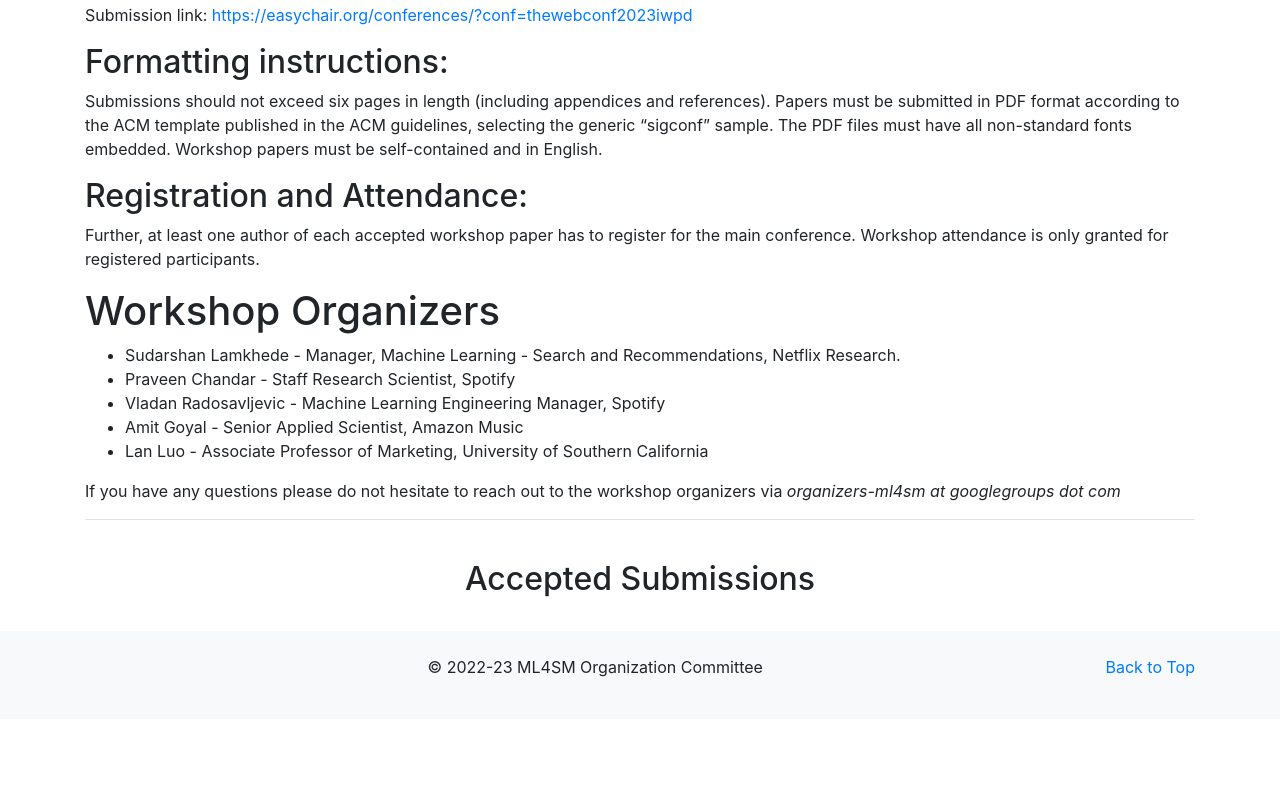
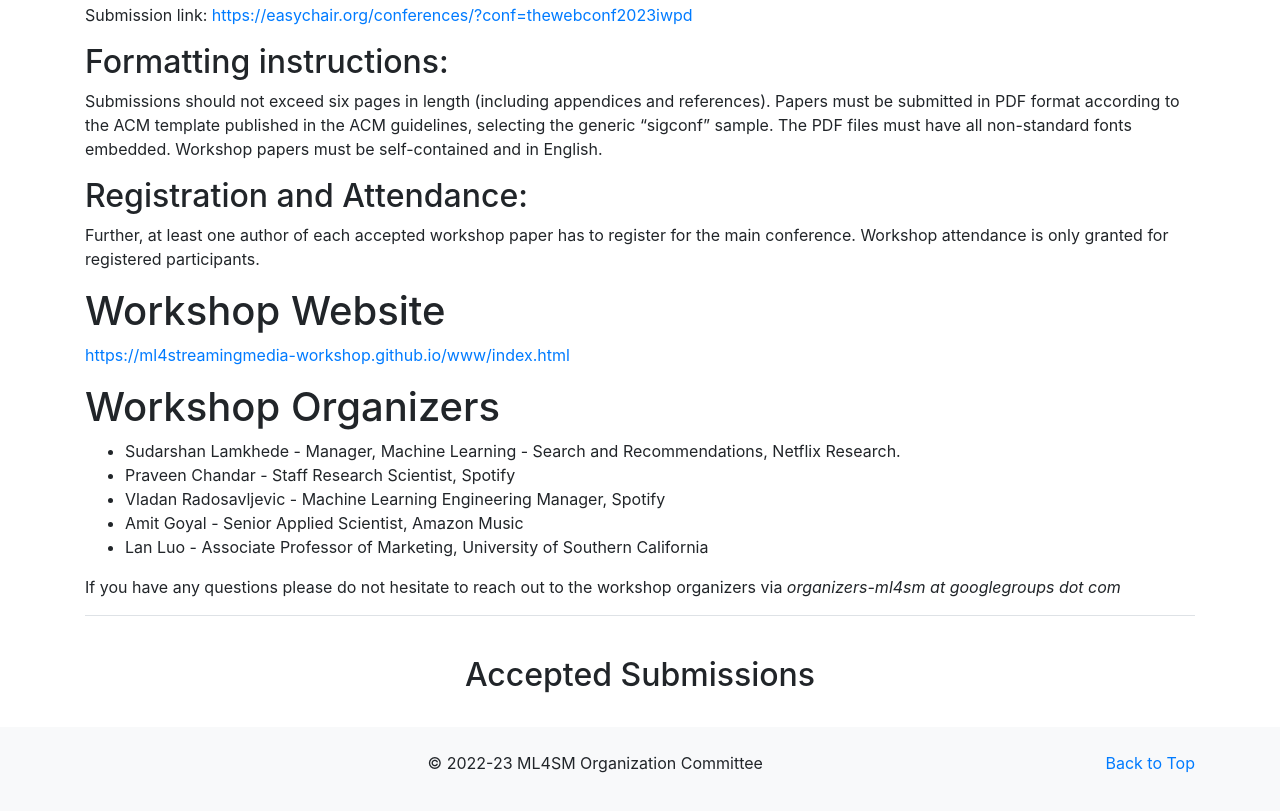
Before and after one commit to ML4StreamingMedia-Workshop/www, a website with bundled scripts: page docs/submissions.html in a window 1280 px wide. Shown: the part 2036-2847 px from the top of the page. Before the commit the page ends 2755 px from the top, so only its background shows below. Built offline with nearby package versions, Linux system fonts and the light colour scheme.

Commit message:
Added website link

```diff
--- a/docs/submissions.html
+++ b/docs/submissions.html
@@ -217,6 +217,8 @@
 <p>Submissions should not exceed six pages in length (including appendices and references). Papers must be submitted in PDF format according to the ACM template published in the ACM guidelines, selecting the generic “sigconf” sample. The PDF files must have all non-standard fonts embedded. Workshop papers must be self-contained and in English.</p>
 <h2>Registration and Attendance:</h2>
 <p>Further, at least one author of each accepted workshop paper has to register for the main conference. Workshop attendance is only granted for registered participants.</p>
+<h1>Workshop Website</h1>
+<p><a href="https://ml4streamingmedia-workshop.github.io/www/index.html">https://ml4streamingmedia-workshop.github.io/www/index.html</a></p>
 <h1>Workshop Organizers</h1>
 <ul>
 <li>Sudarshan Lamkhede - Manager, Machine Learning - Search and Recommendations, Netflix Research.</li>
```
